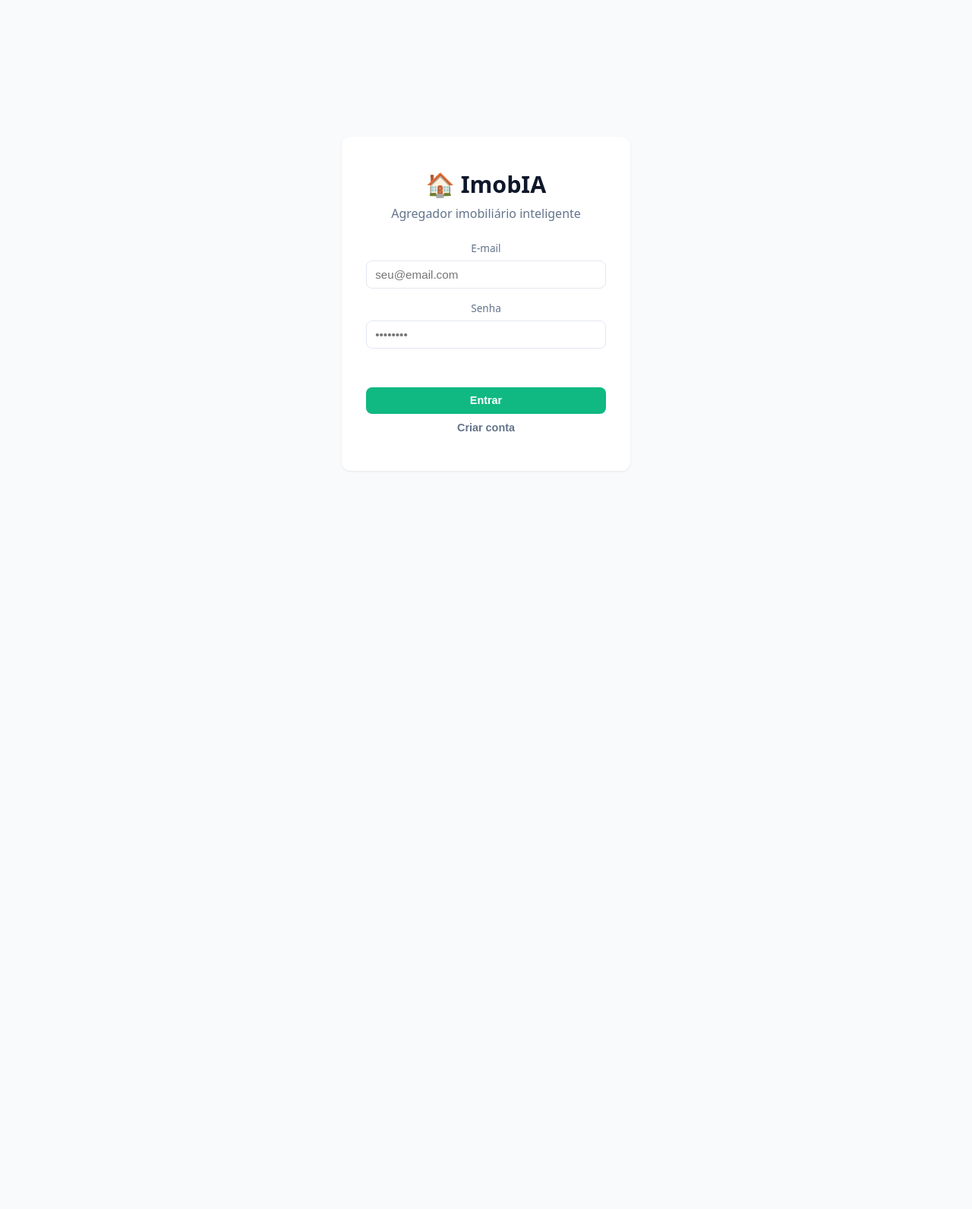
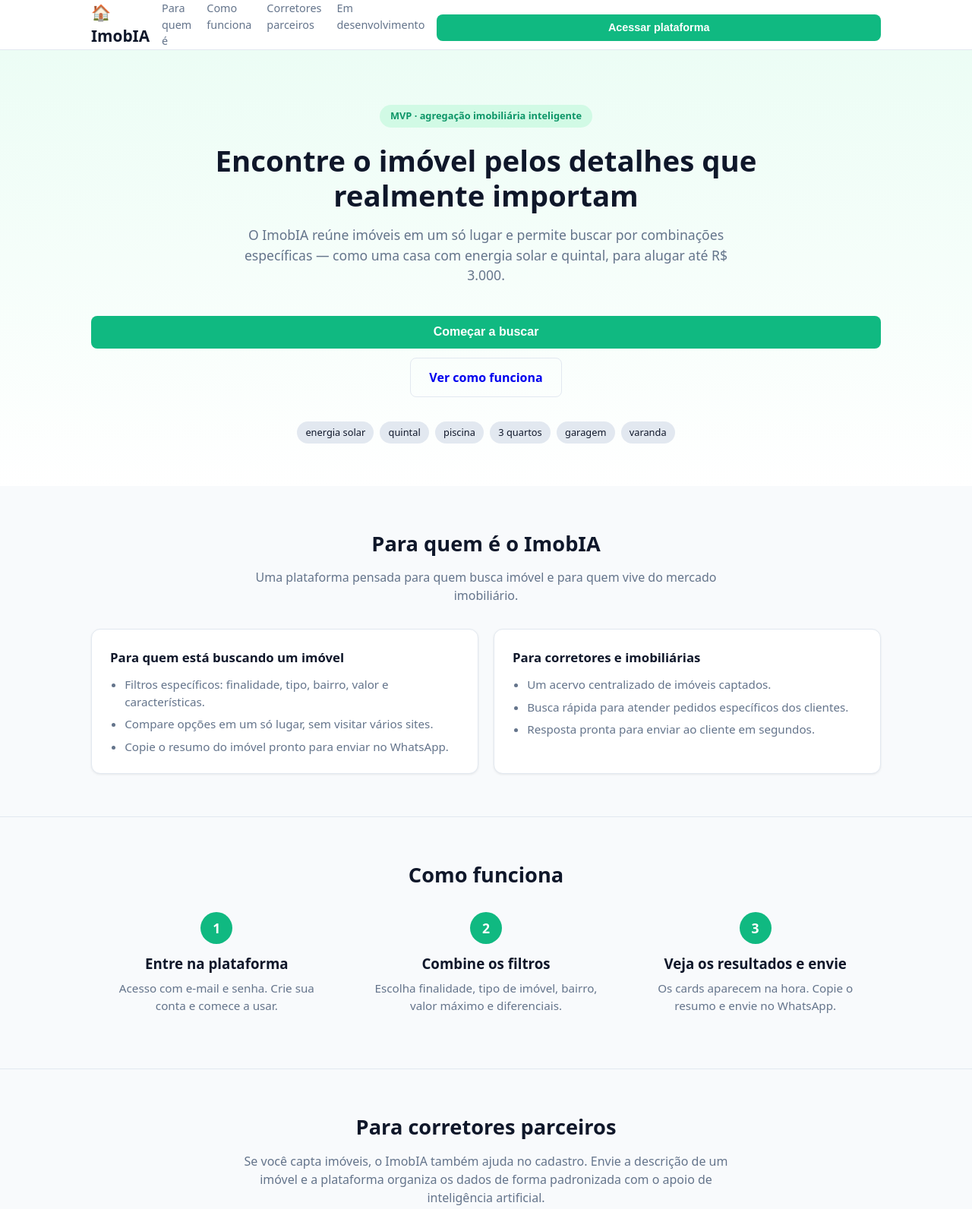
Before and after one commit to renato0503/ImobIA, a website built with Vite: page frontend/index.html in a window 1280 px wide. Shown: the top 1592 px of the page at 76% size. Before the commit the page ends 800 px from the top, so only its background shows below. Built offline with nearby package versions, Linux system fonts and the light colour scheme; some packages are replaced by stand-ins of ours; no server answers.

Commit message:
feat: landing page profissional com roteamento hash (#/ e #/app)

```diff
--- a/frontend/index.html
+++ b/frontend/index.html
@@ -5,7 +5,7 @@
     <meta name="viewport" content="width=device-width, initial-scale=1.0" />
     <meta
       name="description"
-      content="ImobIA - Agregador imobiliário inteligente com busca granular e rápida."
+      content="ImobIA - Agregador imobiliário inteligente. Busque imóveis por combinações específicas: tipo, bairro, valor e características como energia solar, quintal e piscina."
     />
     <title>ImobIA - Busca Inteligente de Imóveis</title>
   </head>
--- /dev/null
+++ b/frontend/src/landing.ts
@@ -0,0 +1,175 @@
+import { irParaApp } from './main';
+
+const app = document.getElementById('app')!;
+
+export function renderLanding() {
+  app.innerHTML = `
+    <header class="lp-header">
+      <div class="lp-container lp-nav">
+        <a class="lp-logo" href="#/">🏠 ImobIA</a>
+        <nav class="lp-nav-links">
+          <a href="#para-quem">Para quem é</a>
+          <a href="#como-funciona">Como funciona</a>
+          <a href="#parceiros">Corretores parceiros</a>
+          <a href="#transparencia">Em desenvolvimento</a>
+        </nav>
+        <button id="lp-entrar" class="btn btn-primary">Acessar plataforma</button>
+      </div>
+    </header>
+
+    <main>
+      <section class="lp-hero">
+        <div class="lp-container">
+          <p class="lp-badge">MVP · agregação imobiliária inteligente</p>
+          <h1>Encontre o imóvel pelos detalhes que realmente importam</h1>
+          <p class="lp-sub">
+            O ImobIA reúne imóveis em um só lugar e permite buscar por combinações
+            específicas — como uma casa com energia solar e quintal, para alugar até R$ 3.000.
+          </p>
+          <div class="lp-hero-cta">
+            <button class="btn btn-primary btn-lg" onclick="window.irParaApp()">Começar a buscar</button>
+            <a class="btn btn-outline btn-lg" href="#como-funciona">Ver como funciona</a>
+          </div>
+          <div class="lp-hero-chips">
+            <span class="tag">energia solar</span>
+            <span class="tag">quintal</span>
+            <span class="tag">piscina</span>
+            <span class="tag">3 quartos</span>
+            <span class="tag">garagem</span>
+            <span class="tag">varanda</span>
+          </div>
+        </div>
+      </section>
+
+      <section id="para-quem" class="lp-section">
+        <div class="lp-container">
+          <h2>Para quem é o ImobIA</h2>
+          <p class="lp-lead">
+            Uma plataforma pensada para quem busca imóvel e para quem vive do mercado imobiliário.
+          </p>
+          <div class="lp-grid-2">
+            <div class="lp-card">
+              <h3>Para quem está buscando um imóvel</h3>
+              <ul>
+                <li>Filtros específicos: finalidade, tipo, bairro, valor e características.</li>
+                <li>Compare opções em um só lugar, sem visitar vários sites.</li>
+                <li>Copie o resumo do imóvel pronto para enviar no WhatsApp.</li>
+              </ul>
+            </div>
+            <div class="lp-card">
+              <h3>Para corretores e imobiliárias</h3>
+              <ul>
+                <li>Um acervo centralizado de imóveis captados.</li>
+                <li>Busca rápida para atender pedidos específicos dos clientes.</li>
+                <li>Resposta pronta para enviar ao cliente em segundos.</li>
+              </ul>
+            </div>
+          </div>
+        </div>
+      </section>
+
+      <section id="como-funciona" class="lp-section lp-section-alt">
+        <div class="lp-container">
+          <h2>Como funciona</h2>
+          <div class="lp-steps">
+            <div class="lp-step">
+              <span class="lp-step-num">1</span>
+              <h3>Entre na plataforma</h3>
+              <p>Acesso com e-mail e senha. Crie sua conta e comece a usar.</p>
+            </div>
+            <div class="lp-step">
+              <span class="lp-step-num">2</span>
+              <h3>Combine os filtros</h3>
+              <p>Escolha finalidade, tipo de imóvel, bairro, valor máximo e diferenciais.</p>
+            </div>
+            <div class="lp-step">
+              <span class="lp-step-num">3</span>
+              <h3>Veja os resultados e envie</h3>
+              <p>Os cards aparecem na hora. Copie o resumo e envie no WhatsApp.</p>
+            </div>
+          </div>
+        </div>
+      </section>
+
+      <section id="parceiros" class="lp-section">
+        <div class="lp-container">
+          <h2>Para corretores parceiros</h2>
+          <p class="lp-lead">
+            Se você capta imóveis, o ImobIA também ajuda no cadastro. Envie a descrição
+            de um imóvel e a plataforma organiza os dados de forma padronizada com o
+            apoio de inteligência artificial.
+          </p>
+          <div class="lp-grid-3">
+            <div class="lp-card">
+              <h3>Cadastro assistido por IA</h3>
+              <p>
+                Um texto solto sobre um imóvel pode virar um cadastro estruturado
+                (tipo, valores, características), sem digitar formulários longos.
+              </p>
+            </div>
+            <div class="lp-card">
+              <h3>Busca cruzada</h3>
+              <p>
+                Atenda pedidos como "casa com energia solar para alugar" filtrando
+                características que os portais tradicionais não oferecem.
+              </p>
+            </div>
+            <div class="lp-card">
+              <h3>Resumo para WhatsApp</h3>
+              <p>
+                Gere uma mensagem formatada do imóvel e envie direto para o cliente,
+                sem retrabalho de montar o texto na mão.
+              </p>
+            </div>
+          </div>
+        </div>
+      </section>
+
+      <section id="transparencia" class="lp-section lp-section-alt">
+        <div class="lp-container">
+          <h2>O que já funciona e o que está em desenvolvimento</h2>
+          <p class="lp-lead">
+            Estamos em versão MVP e priorizamos transparência. Veja o que você encontra hoje.
+          </p>
+          <div class="lp-grid-2">
+            <div class="lp-card">
+              <h3>Já disponível</h3>
+              <ul>
+                <li>Busca com filtros combinados (finalidade, tipo, bairro, valor, características).</li>
+                <li>Cards de resultados com contato e descrição.</li>
+                <li>Resumo do imóvel copiado para o WhatsApp.</li>
+                <li>Login e cadastro com e-mail e senha.</li>
+                <li>Acesso pelo celular ou computador (PWA).</li>
+              </ul>
+            </div>
+            <div class="lp-card">
+              <h3>Em desenvolvimento</h3>
+              <ul>
+                <li>Captação de imóveis por mensagem de WhatsApp.</li>
+                <li>Coleta automática de anúncios de portais externos.</li>
+                <li>Upload e galeria de fotos dos imóveis.</li>
+                <li>Área do corretor com painel do acervo.</li>
+              </ul>
+            </div>
+          </div>
+        </div>
+      </section>
+
+      <section class="lp-section lp-cta">
+        <div class="lp-container">
+          <h2>Pronto para buscar um imóvel de verdade?</h2>
+          <button class="btn btn-primary btn-lg" onclick="window.irParaApp()">Acessar a plataforma</button>
+        </div>
+      </section>
+    </main>
+
+    <footer class="lp-footer">
+      <div class="lp-container">
+        <p><strong>ImobIA</strong> — agregador imobiliário inteligente.</p>
+        <p>Versão MVP · © 2026</p>
+      </div>
+    </footer>
+  `;
+
+  document.getElementById('lp-entrar')!.addEventListener('click', irParaApp);
+}
--- a/frontend/src/style.css
+++ b/frontend/src/style.css
@@ -320,3 +320,212 @@ select:focus {
     grid-template-columns: 1fr;
   }
 }
+
+/* ============================================================
+   LANDING PAGE
+   ============================================================ */
+.lp-header {
+  position: sticky;
+  top: 0;
+  z-index: 20;
+  background: rgba(255, 255, 255, 0.9);
+  backdrop-filter: blur(8px);
+  border-bottom: 1px solid var(--border);
+}
+.lp-nav {
+  display: flex;
+  align-items: center;
+  justify-content: space-between;
+  gap: 1rem;
+  padding: 0.9rem 1.25rem;
+}
+.lp-logo {
+  font-size: 1.3rem;
+  font-weight: 700;
+  color: var(--text);
+  text-decoration: none;
+}
+.lp-nav-links {
+  display: flex;
+  gap: 1.25rem;
+}
+.lp-nav-links a {
+  color: var(--text-muted);
+  text-decoration: none;
+  font-size: 0.9rem;
+  font-weight: 500;
+}
+.lp-nav-links a:hover {
+  color: var(--primary-dark);
+}
+.lp-container {
+  max-width: 1080px;
+  margin: 0 auto;
+  padding: 0 1.25rem;
+}
+
+.lp-hero {
+  background: linear-gradient(180deg, #ecfdf5 0%, #ffffff 100%);
+  padding: 4.5rem 0 3.5rem;
+  text-align: center;
+}
+.lp-badge {
+  display: inline-block;
+  background: #d1fae5;
+  color: var(--primary-dark);
+  border-radius: 999px;
+  padding: 0.35rem 0.9rem;
+  font-size: 0.8rem;
+  font-weight: 600;
+  margin-bottom: 1.25rem;
+}
+.lp-hero h1 {
+  font-size: 2.4rem;
+  line-height: 1.2;
+  max-width: 720px;
+  margin: 0 auto 1rem;
+}
+.lp-sub {
+  font-size: 1.1rem;
+  color: var(--text-muted);
+  max-width: 640px;
+  margin: 0 auto 2rem;
+}
+.lp-hero-cta {
+  display: flex;
+  gap: 0.75rem;
+  justify-content: center;
+  flex-wrap: wrap;
+  margin-bottom: 2rem;
+}
+.btn-lg {
+  padding: 0.8rem 1.5rem;
+  font-size: 1rem;
+  text-decoration: none;
+}
+.lp-hero-chips {
+  display: flex;
+  gap: 0.5rem;
+  justify-content: center;
+  flex-wrap: wrap;
+}
+.lp-hero-chips .tag {
+  font-size: 0.8rem;
+  padding: 0.3rem 0.7rem;
+}
+
+.lp-section {
+  padding: 3.5rem 0;
+}
+.lp-section-alt {
+  background: #f8fafc;
+  border-top: 1px solid var(--border);
+  border-bottom: 1px solid var(--border);
+}
+.lp-section h2 {
+  font-size: 1.7rem;
+  text-align: center;
+  margin-bottom: 0.75rem;
+}
+.lp-lead {
+  text-align: center;
+  color: var(--text-muted);
+  max-width: 680px;
+  margin: 0 auto 2rem;
+}
+
+.lp-grid-2 {
+  display: grid;
+  grid-template-columns: repeat(2, 1fr);
+  gap: 1.25rem;
+}
+.lp-grid-3 {
+  display: grid;
+  grid-template-columns: repeat(3, 1fr);
+  gap: 1.25rem;
+}
+.lp-card {
+  background: var(--surface);
+  border: 1px solid var(--border);
+  border-radius: var(--radius);
+  padding: 1.5rem;
+  box-shadow: var(--shadow);
+}
+.lp-card h3 {
+  margin-bottom: 0.75rem;
+  font-size: 1.05rem;
+}
+.lp-card p {
+  color: var(--text-muted);
+  font-size: 0.95rem;
+}
+.lp-card ul {
+  padding-left: 1.2rem;
+  color: var(--text-muted);
+  font-size: 0.95rem;
+  display: flex;
+  flex-direction: column;
+  gap: 0.4rem;
+}
+
+.lp-steps {
+  display: grid;
+  grid-template-columns: repeat(3, 1fr);
+  gap: 1.5rem;
+}
+.lp-step {
+  text-align: center;
+  padding: 1rem;
+}
+.lp-step-num {
+  display: inline-flex;
+  align-items: center;
+  justify-content: center;
+  width: 42px;
+  height: 42px;
+  border-radius: 50%;
+  background: var(--primary);
+  color: #fff;
+  font-weight: 700;
+  font-size: 1.1rem;
+  margin-bottom: 0.75rem;
+}
+.lp-step h3 {
+  margin-bottom: 0.4rem;
+}
+.lp-step p {
+  color: var(--text-muted);
+  font-size: 0.95rem;
+}
+
+.lp-cta {
+  text-align: center;
+}
+.lp-cta h2 {
+  margin-bottom: 1.25rem;
+}
+
+.lp-footer {
+  border-top: 1px solid var(--border);
+  padding: 2rem 0;
+  text-align: center;
+  color: var(--text-muted);
+  font-size: 0.9rem;
+}
+.lp-footer p {
+  margin: 0.25rem 0;
+}
+
+@media (max-width: 800px) {
+  .lp-nav-links {
+    display: none;
+  }
+  .lp-hero h1 {
+    font-size: 1.8rem;
+  }
+  .lp-grid-2,
+  .lp-grid-3,
+  .lp-steps {
+    grid-template-columns: 1fr;
+  }
+}
--- a/frontend/src/ui.ts
+++ b/frontend/src/ui.ts
@@ -4,7 +4,7 @@ import { buscarImoveis, type BuscaFiltros } from './services/imoveis';
 import type { Imovel } from './types';
 import { entrarComEmail, criarConta, sair } from './main';
 
-let autenticado = false;
+let ultimosResultados: Imovel[] = [];
 
 const estadoFiltros: BuscaFiltros = {
   caracteristicas: [],
@@ -13,19 +13,7 @@ const estadoFiltros: BuscaFiltros = {
 
 const app = document.getElementById('app')!;
 
-export function setAutenticado(val: boolean) {
-  autenticado = val;
-}
-
-export function renderApp() {
-  if (!autenticado) {
-    renderLogin();
-    return;
-  }
-  renderDashboard();
-}
-
-function renderLogin() {
+export function renderLogin() {
   app.innerHTML = `
     <div class="login">
       <div class="login-box">
@@ -65,7 +53,6 @@ function renderLogin() {
       return;
     }
     erroEl.textContent = '';
-    renderApp();
   });
 
   document.getElementById('btn-criar-conta')!.addEventListener('click', async () => {
@@ -75,11 +62,10 @@ function renderLogin() {
       return;
     }
     erroEl.textContent = '';
-    renderApp();
   });
 }
 
-function renderDashboard() {
+export function renderDashboard() {
   app.innerHTML = `
     <header class="topbar">
       <h1 class="logo">🏠 ImobIA</h1>
@@ -210,8 +196,6 @@ function renderDashboard() {
 
   executarBusca();
 }
-
-let ultimosResultados: Imovel[] = [];
 
 async function executarBusca() {
   const cardsEl = document.getElementById('cards')!;
```
Also changed, not shown: frontend/src/main.ts (+36 -2 lines).
